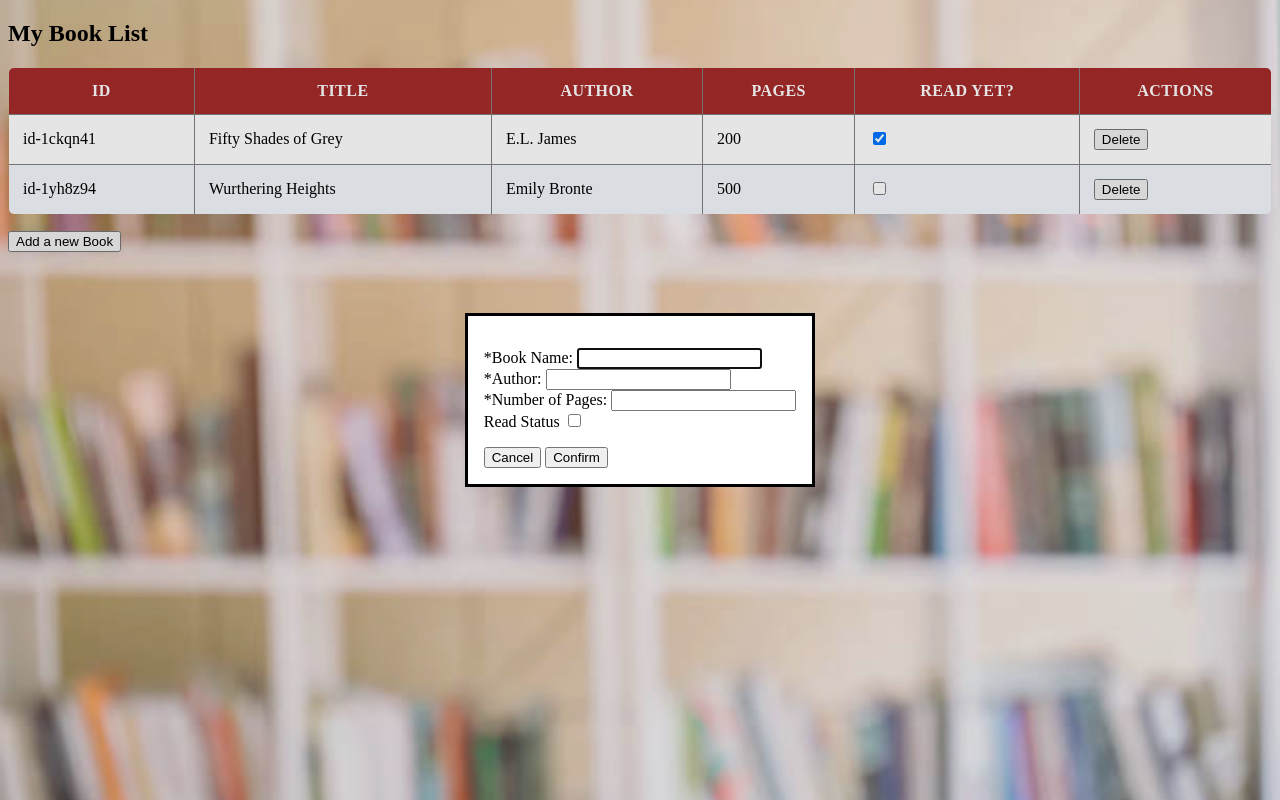
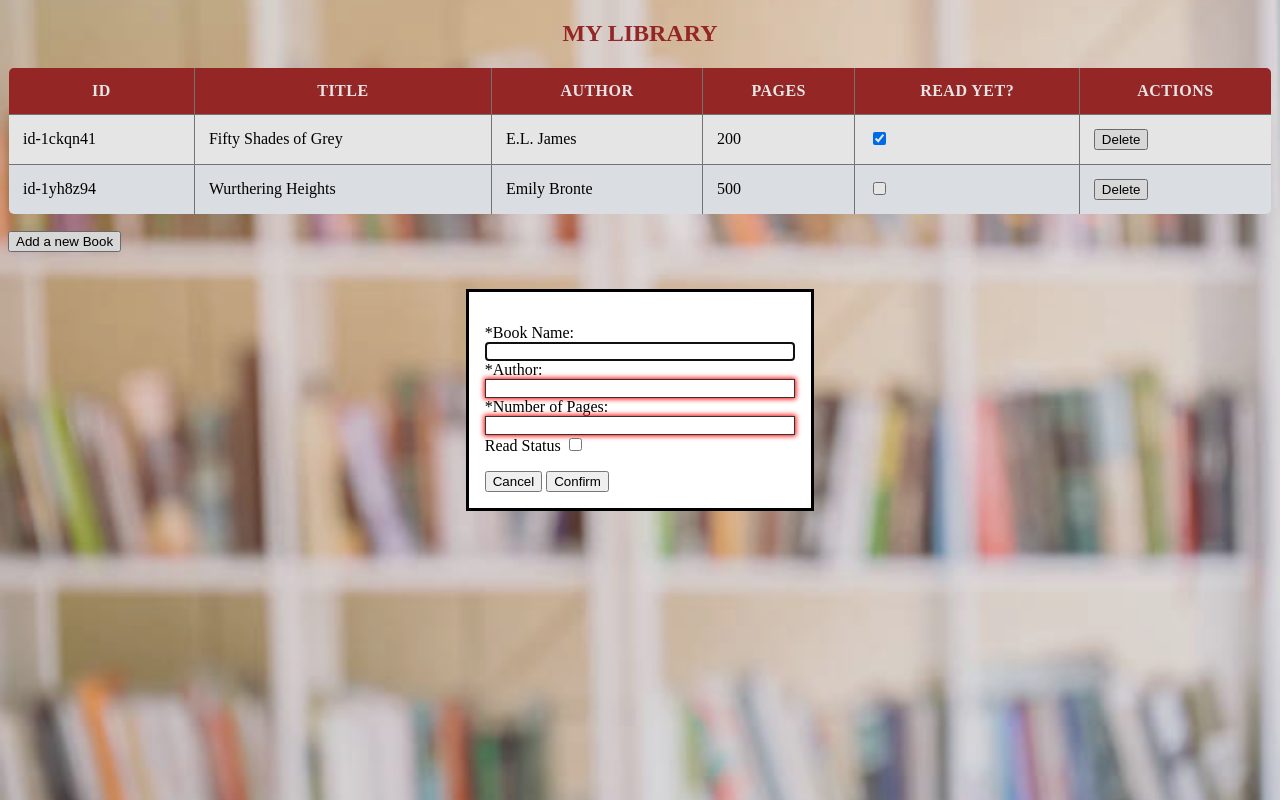
Before and after one commit to neha280494/personalLibrary, a plain HTML site: page index.html in a window 1280 px wide. Both pictures are taken after a click on the button "Add a new Book". Drawn offline with Linux system fonts and the light colour scheme.

Commit message:
added validations

```diff
--- a/index.html
+++ b/index.html
@@ -10,7 +10,7 @@
 </head>
 <body>
 
-    <h2>My Book List</h2>
+    <h2>MY LIBRARY</h2>
     <div id="tableContainer">
         <!-- The table will be inserted here by JavaScript -->
          <table id="bookTable">
@@ -23,17 +23,17 @@
     <p>
       <label>
         *Book Name:
-        <input type="text" id="bookName"/>
+        <input type="text" id="bookName" required/>
       </label>
       <br>
       <label>
         *Author:
-        <input type="text" id="authorName"/>
+        <input type="text" id="authorName" required/>
       </label>
       <br>
       <label>
         *Number of Pages:
-        <input type="number" id="pages"/>
+        <input type="number" id="pages" min="5" required/>
       </label>
       <br>
       <label class="check-wrap">
--- a/myscript.js
+++ b/myscript.js
@@ -48,7 +48,7 @@ renderTable(books);
 
     });
 
-    confirmBtn.addEventListener("click",(e) => {
+    confirmBtnl.addEventListener("click",(e) => {
         e.preventDefault();
         const bookId = generateRandomId();
          const bookName = document.getElementById("bookName").value;
@@ -178,4 +178,6 @@ function removeBook(id){
 
 
 
+
+
     });
--- a/myscript2.js
+++ b/myscript2.js
@@ -82,7 +82,7 @@ renderTable(books); // populating the table with pre-existing values
         const pages = document.getElementById("pages").value;
         const read_status_check = document.getElementById("readStatus").checked;
         const status = read_status_check === true ? true : false ;
-        if(bookName!==null && authorName!==null && pages!==null)
+        if(bookName!=="" && authorName!=="" && pages!=="")
     {
 
         addBook(bookName, authorName, pages, status)
@@ -204,5 +204,4 @@ function removeBook(id){
 
 
 
-
     });
--- a/style.css
+++ b/style.css
@@ -3,6 +3,13 @@ table {
   border-collapse: collapse;
   border-radius: 6px;
   overflow: hidden;
+}
+
+h2{
+
+  color:brown;
+  text-align: center;
+
 }
 
 th {
@@ -18,6 +25,7 @@ td {
   background: #fff;
 }
 
+
 tr:nth-child(even) td {
   background: #f3f6fb;
 }
@@ -32,3 +40,20 @@ body {
   background-attachment: fixed;
   background-position: center;
 }
+
+input[type="text"],
+input[type="number"],
+textarea,
+fieldset {
+  width: 100%;
+  border: 1px solid #333333;
+  box-sizing: border-box;
+}
+
+input:invalid {
+  box-shadow: 0 0 5px 1px red;
+}
+
+input:focus:invalid {
+  box-shadow: none;
+}
```
